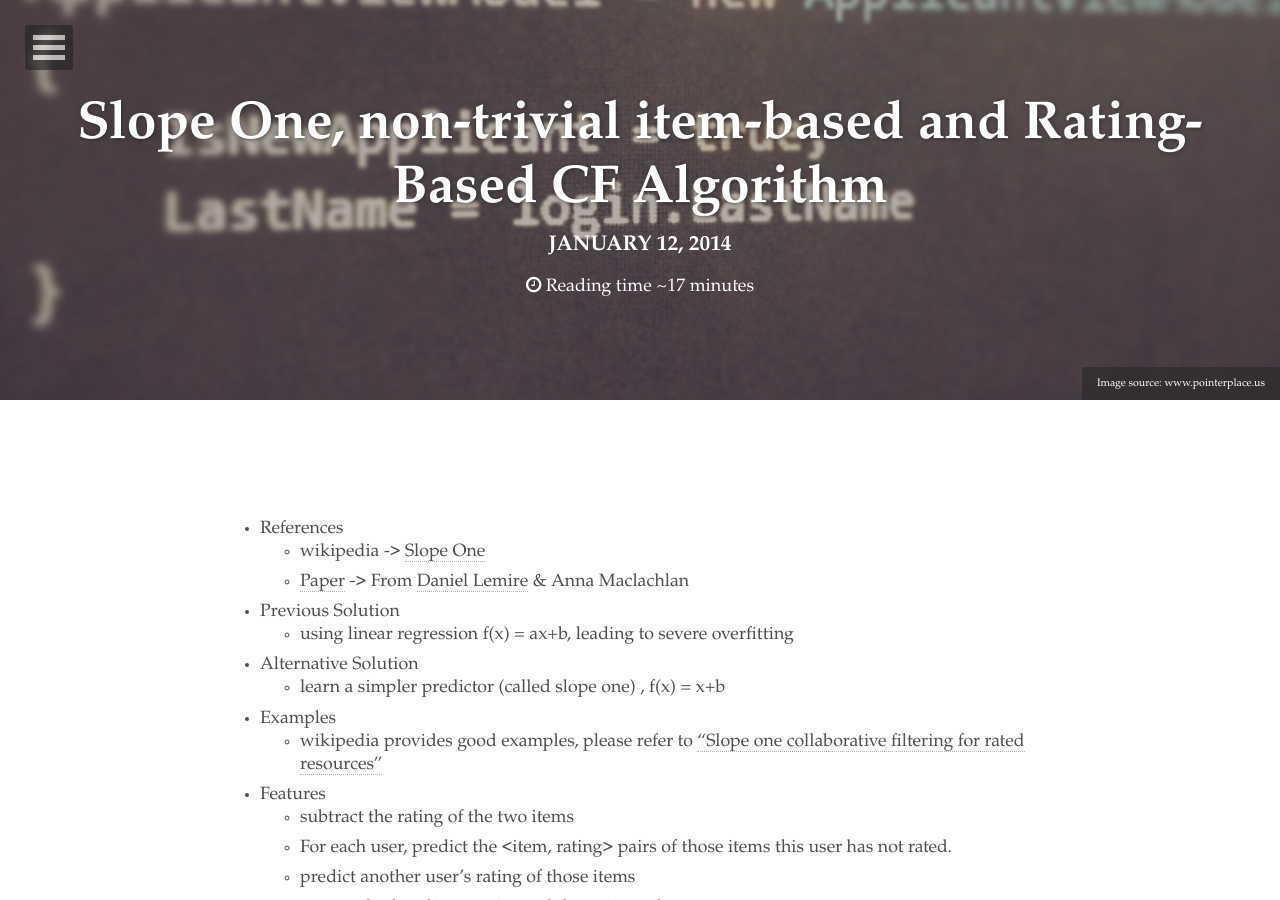
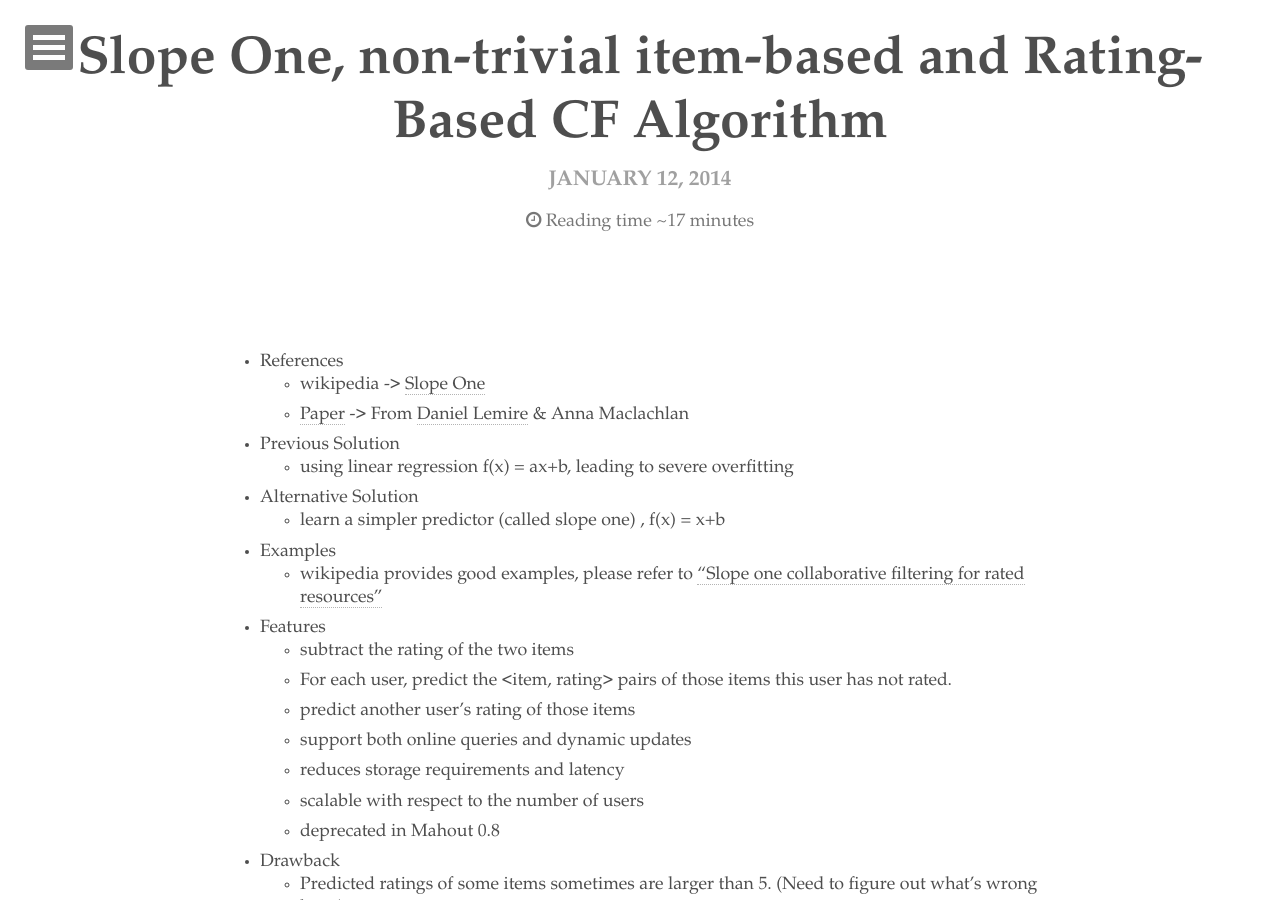
Before and after one commit to faustineinsun/faustineinsun.github.io, a Jekyll site: the page built from _posts/2014-01-12-Slope-One-non-trivial-item-based-and-Rating-Based-CF-Algorithm.md, in a window 1280 px wide and 900 px high. Built offline with Jekyll 4.4.1, drawn with Linux system fonts in a browser that asks for light colours; nearby versions of some CDN libraries; comment, search, counter and statistics services are not loaded.

Commit message:
new post

```diff
--- a/_posts/2014-01-12-Slope-One-non-trivial-item-based-and-Rating-Based-CF-Algorithm.md
+++ b/_posts/2014-01-12-Slope-One-non-trivial-item-based-and-Rating-Based-CF-Algorithm.md
@@ -2,12 +2,8 @@
 layout: post
 title: Slope One, non-trivial item-based and Rating-Based CF Algorithm
 description: ""
+tags: [Data Sets, Recommender Systems, Machine Learning]
 modified: 2014-01-12
-tags: [Data Sets, Recommender Systems, Machine Learning]
-image:
-  feature: codewp1.jpg
-  credit: www.pointerplace.us
-  creditlink: http://www.pointerplace.us/category/technology/
 ---
 
 
```
Also changed, not shown: _posts/2014-04-23-OpenCV-haar-training-2-xml.md (+0 -4 lines).
